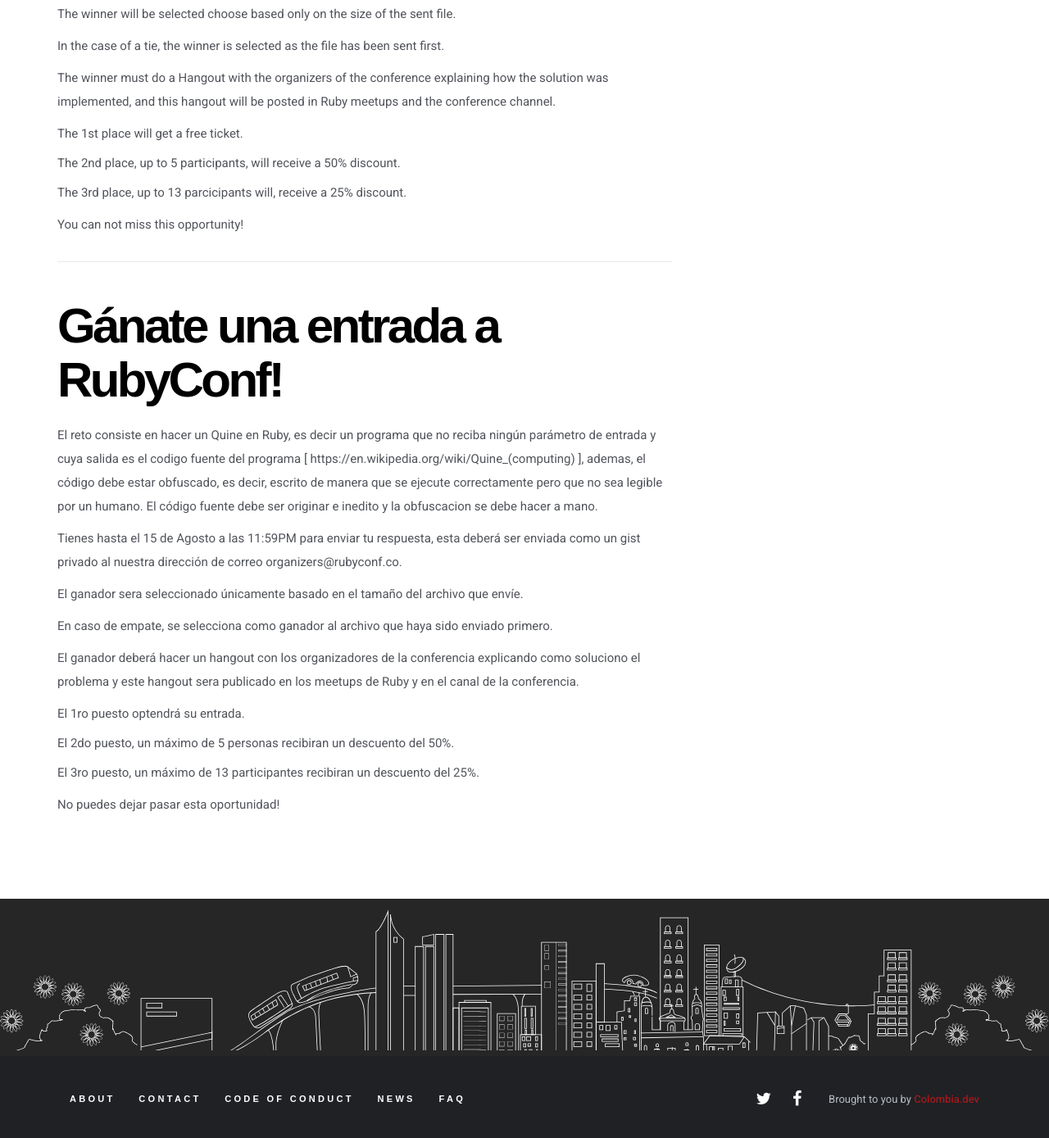
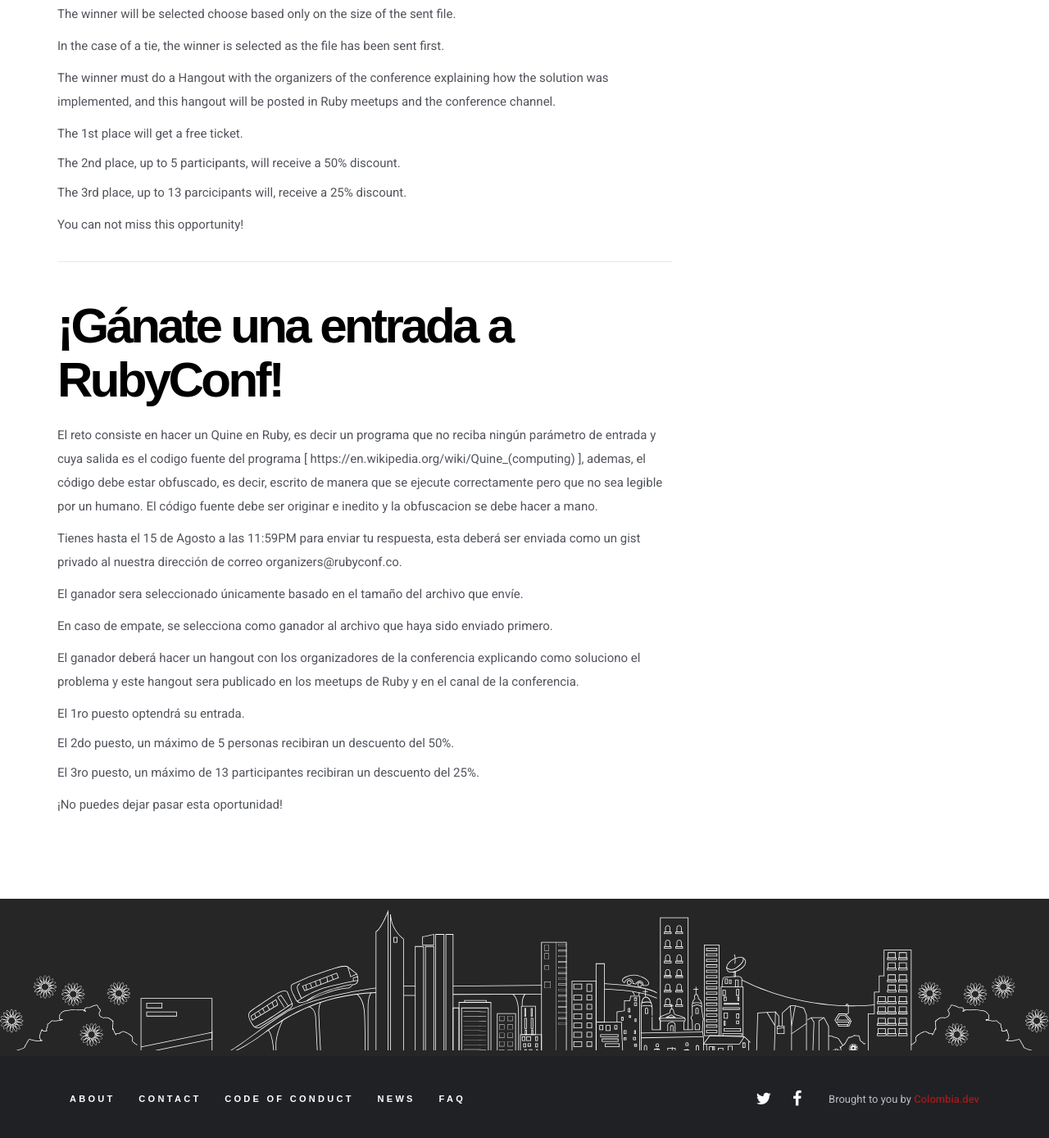
Before and after one commit to RubyConfCo/2016-rubyconfco.github.io, a Jekyll site: the page built from blog/_posts/2016-08-01-challenge.md, in a window 1280 px wide and 1400 px high, scrolled down 1010 px. Shown: the top 1389 px of the window at 82% size. Built offline with Jekyll 4.4.1, drawn with Linux system fonts in a browser that asks for light colours; some web fonts are replaced; a script that is not in the unit is left out; comment, search, counter and statistics services are not loaded.

```diff
--- a/blog/_posts/2016-08-01-challenge.md
+++ b/blog/_posts/2016-08-01-challenge.md
@@ -26,7 +26,7 @@ You can not miss this opportunity!
 
 * * *
 
-# Gánate una entrada a RubyConf!
+# ¡Gánate una entrada a RubyConf!
 
 El reto consiste en hacer un Quine en Ruby, es decir un programa que no reciba ningún parámetro de entrada y cuya salida es el codigo fuente del programa [ https://en.wikipedia.org/wiki/Quine_(computing) ], ademas, el código debe estar obfuscado, es decir, escrito de manera que se ejecute correctamente pero que no sea legible por un humano. El código fuente debe ser originar e inedito y la obfuscacion se debe hacer a mano.
 
@@ -42,4 +42,4 @@ El ganador deberá hacer un hangout con los organizadores de la conferencia expl
 * El 2do puesto, un máximo de 5 personas recibiran un descuento del 50%.
 * El 3ro puesto, un máximo de 13 participantes recibiran un descuento del 25%.
 
-No puedes dejar pasar esta oportunidad!
+¡No puedes dejar pasar esta oportunidad!
```
